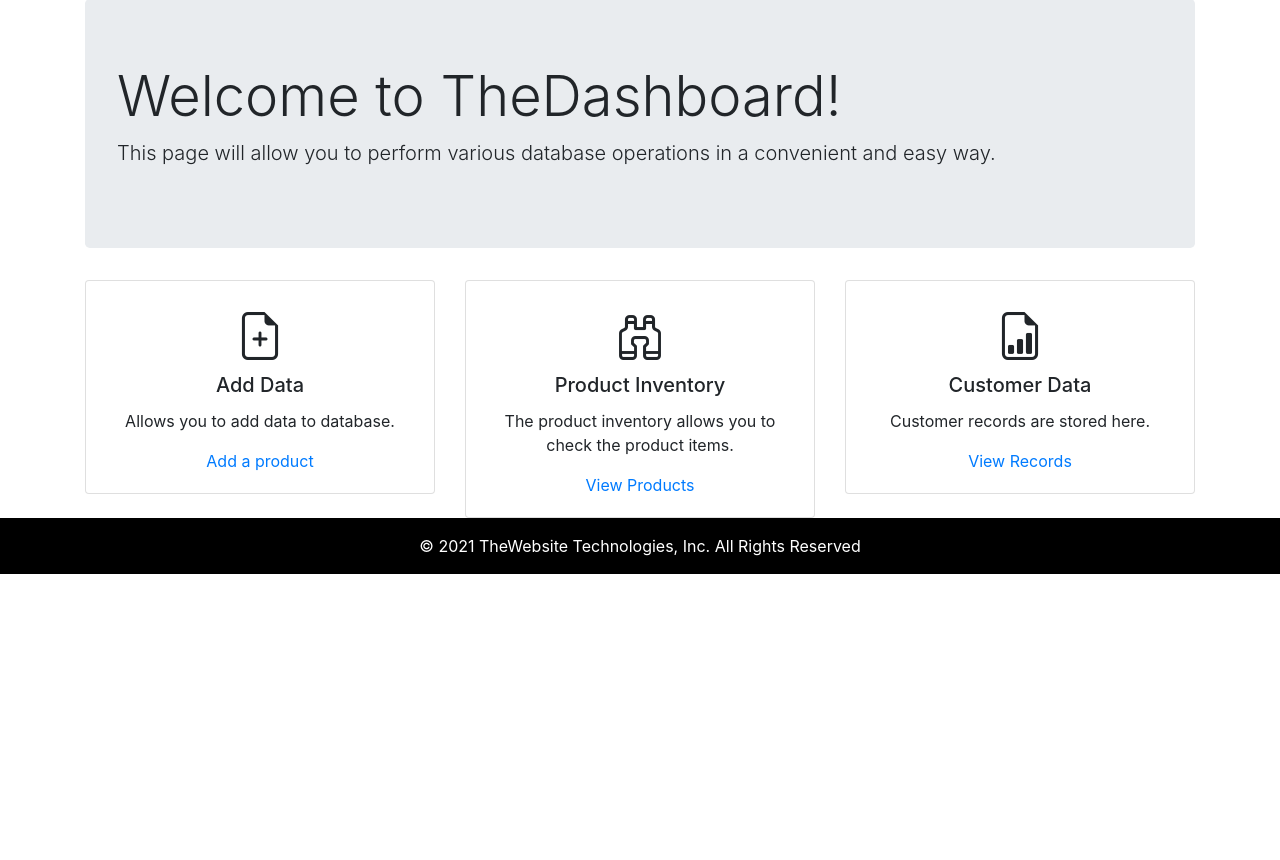
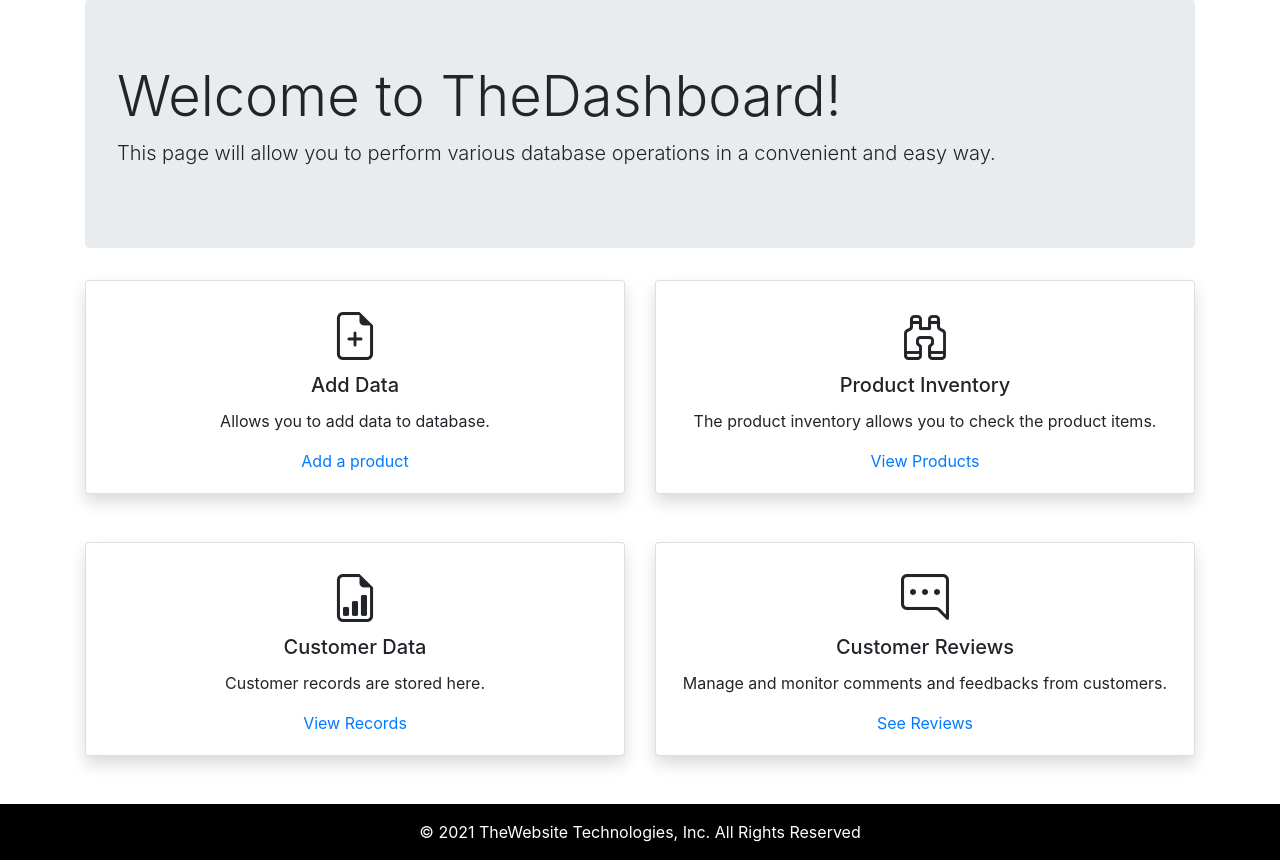
Before and after one commit to jjpormento21/TheJaJeJiJoJu, a Flask app: page /admin/dashboard in a window 1280 px wide. Shown: the part 105-965 px from the top of the page. Before the commit the page ends 679 px from the top, so only its background shows below. Run offline with Flask 2, Linux system fonts and the light colour scheme; some libraries are stand-ins or nearby versions.

Commit message:
init review page

```diff
--- a/templates/admin/dashboard.html
+++ b/templates/admin/dashboard.html
@@ -13,8 +13,8 @@
     </div>
 
     <div class="row">
-        <div class="col">
-            <div class="card text-center">
+        <div class="col-md-6 mb-5">
+            <div class="card shadow text-center">
                 <div class="card-body">
                     <i class="bi bi-file-earmark-plus dashboard-icon"></i>
                     <h5 class="card-title">Add Data</h5>
@@ -23,8 +23,8 @@
                 </div>
             </div>
         </div>
-        <div class="col">
-            <div class="card text-center">
+        <div class="col-md-6 mb-5">
+            <div class="card shadow text-center">
                 <div class="card-body">
                     <i class="bi bi-binoculars dashboard-icon"></i>
                     <h5 class="card-title">Product Inventory</h5>
@@ -33,8 +33,8 @@
                 </div>
             </div>
         </div>
-        <div class="col">
-            <div class="card text-center">
+        <div class="col-md-6 mb-5">
+            <div class="card shadow text-center">
                 <div class="card-body">
                     <i class="bi bi-file-earmark-bar-graph dashboard-icon"></i>
                     <h5 class="card-title">Customer Data</h5>
@@ -43,6 +43,16 @@
                 </div>
             </div>
         </div>
+        <div class="col-md-6 mb-5">
+            <div class="card shadow text-center">
+                <div class="card-body">
+                    <i class="bi bi-chat-right-dots dashboard-icon"></i>
+                    <h5 class="card-title">Customer Reviews</h5>
+                    <p class="card-text">Manage and monitor comments and feedbacks from customers.</p>
+                    <a href="/admin/view/records" class="card-link" role="link">See Reviews</a>
+                </div>
+            </div>
+        </div>
     </div>
 </div>
 {% endblock %}
```
Also changed, not shown: templates/admin/product_reviews.html (added, +8 -0 lines).
